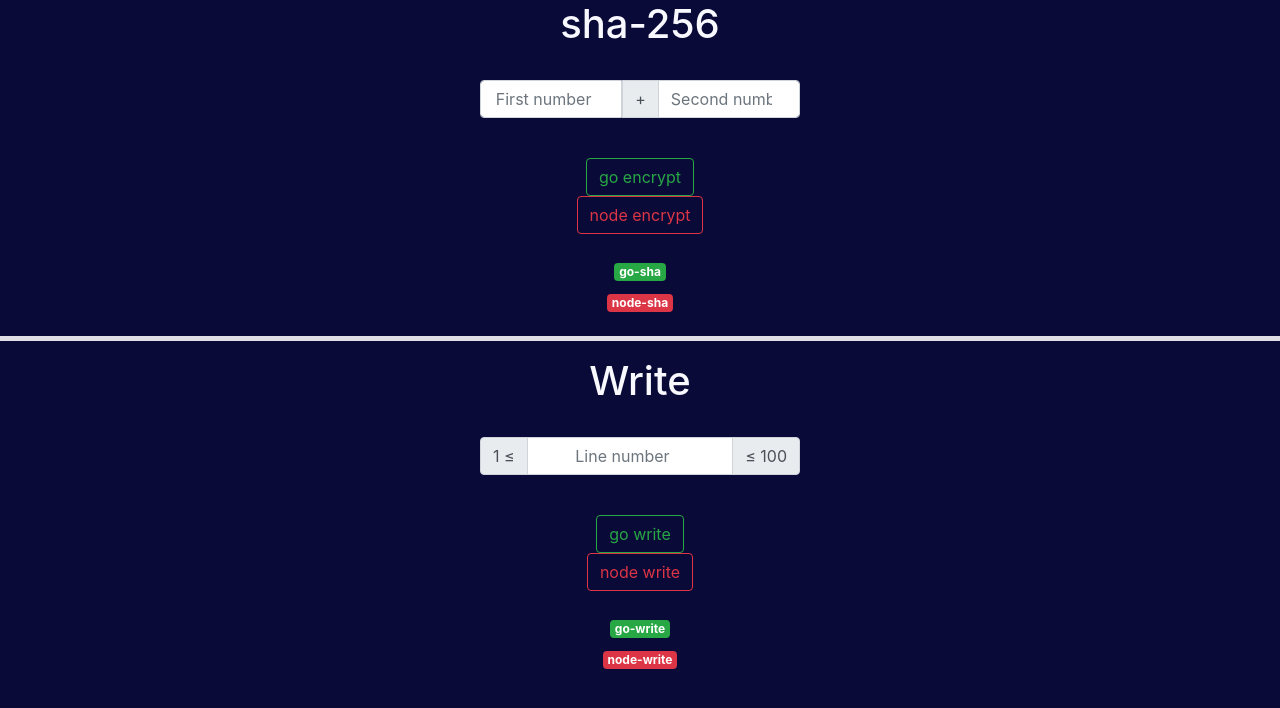
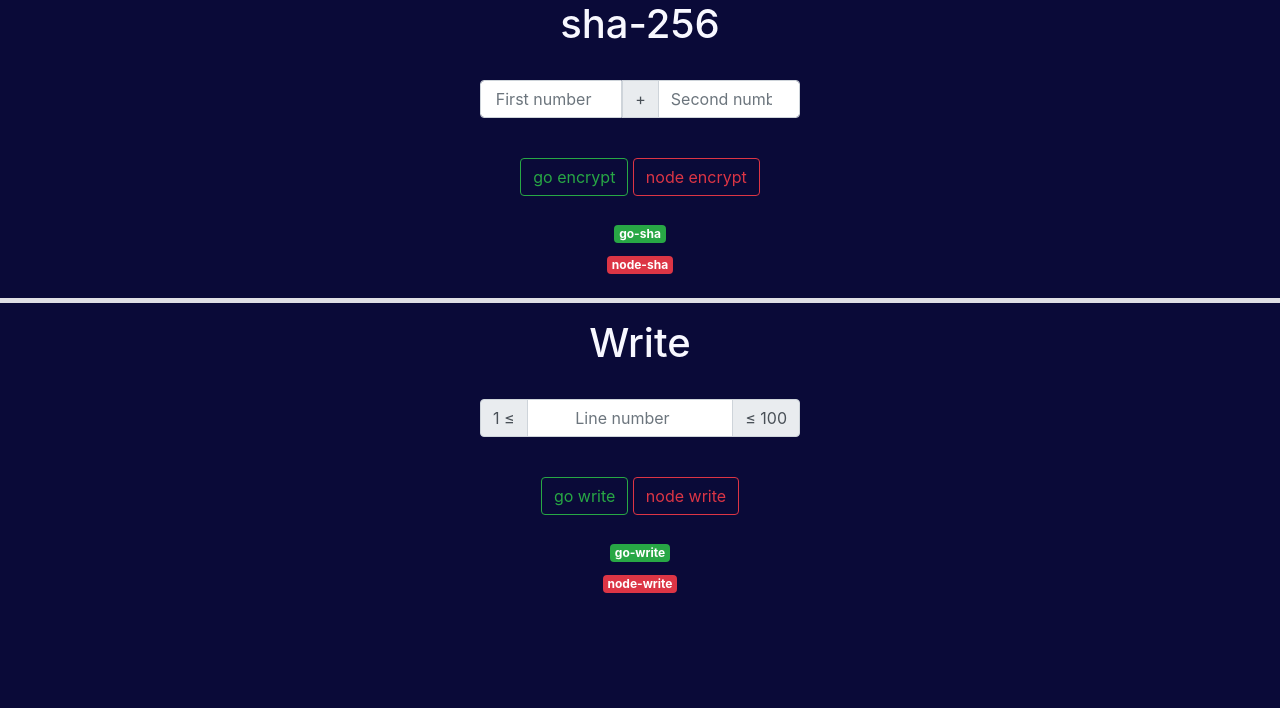
Before and after one commit to web-team-99/hw1, a plain HTML site: page front/index.html in a window 1280 px wide. Drawn offline with nearby package versions, Linux system fonts and the light colour scheme.

Commit message:
css edited

```diff
--- a/front/main.css
+++ b/front/main.css
@@ -8,7 +8,7 @@
   margin: 0 auto;
 }
 
-.write {
+.write{
   width: 25%;
   margin: 0 auto;
 }
@@ -22,7 +22,7 @@
   background-color: ghostwhite;
 }
 
-.enc-btn {
+/* .enc-btn {
   margin-right: 50px;
   margin-left: 50px;
-}
+} */
```
